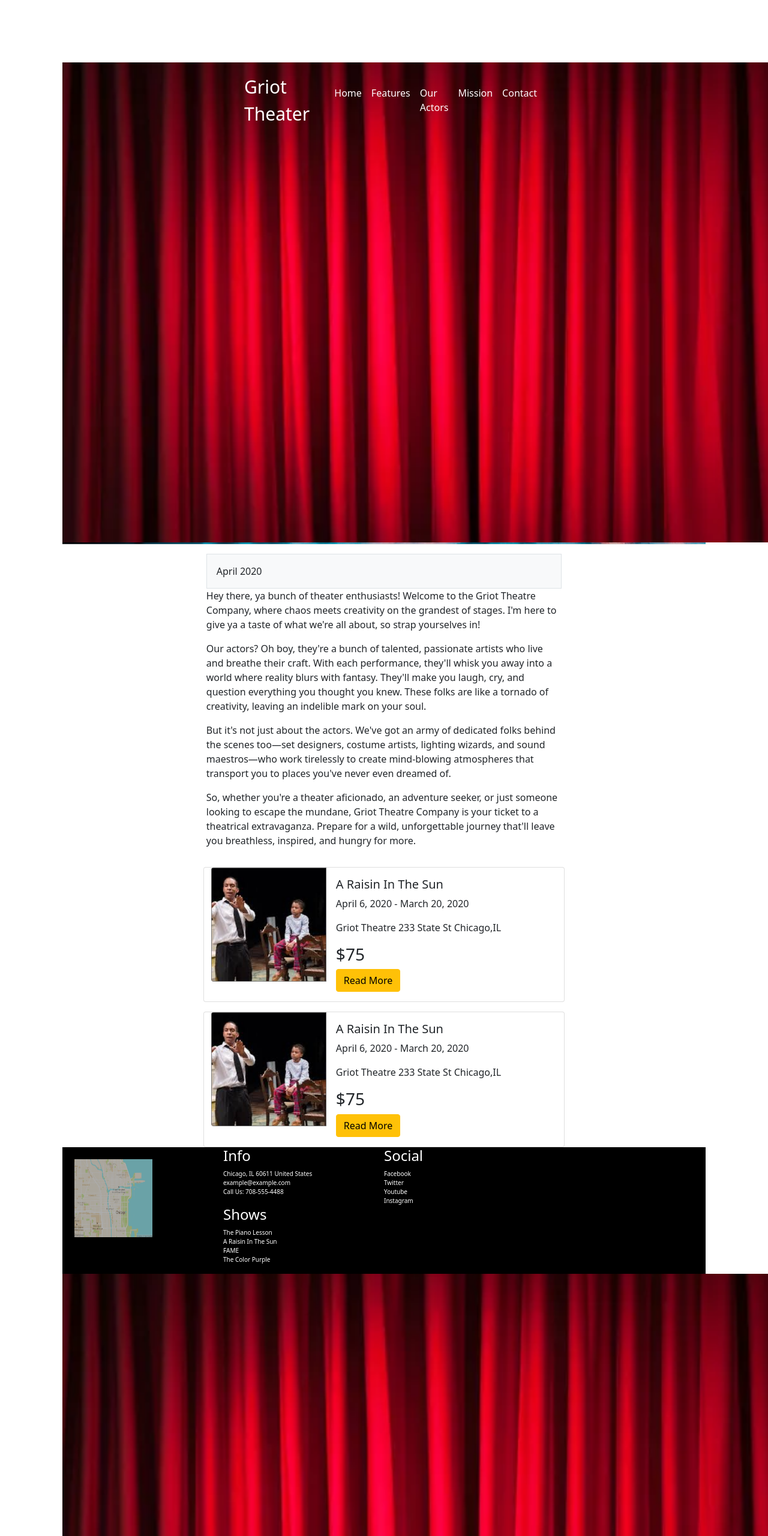
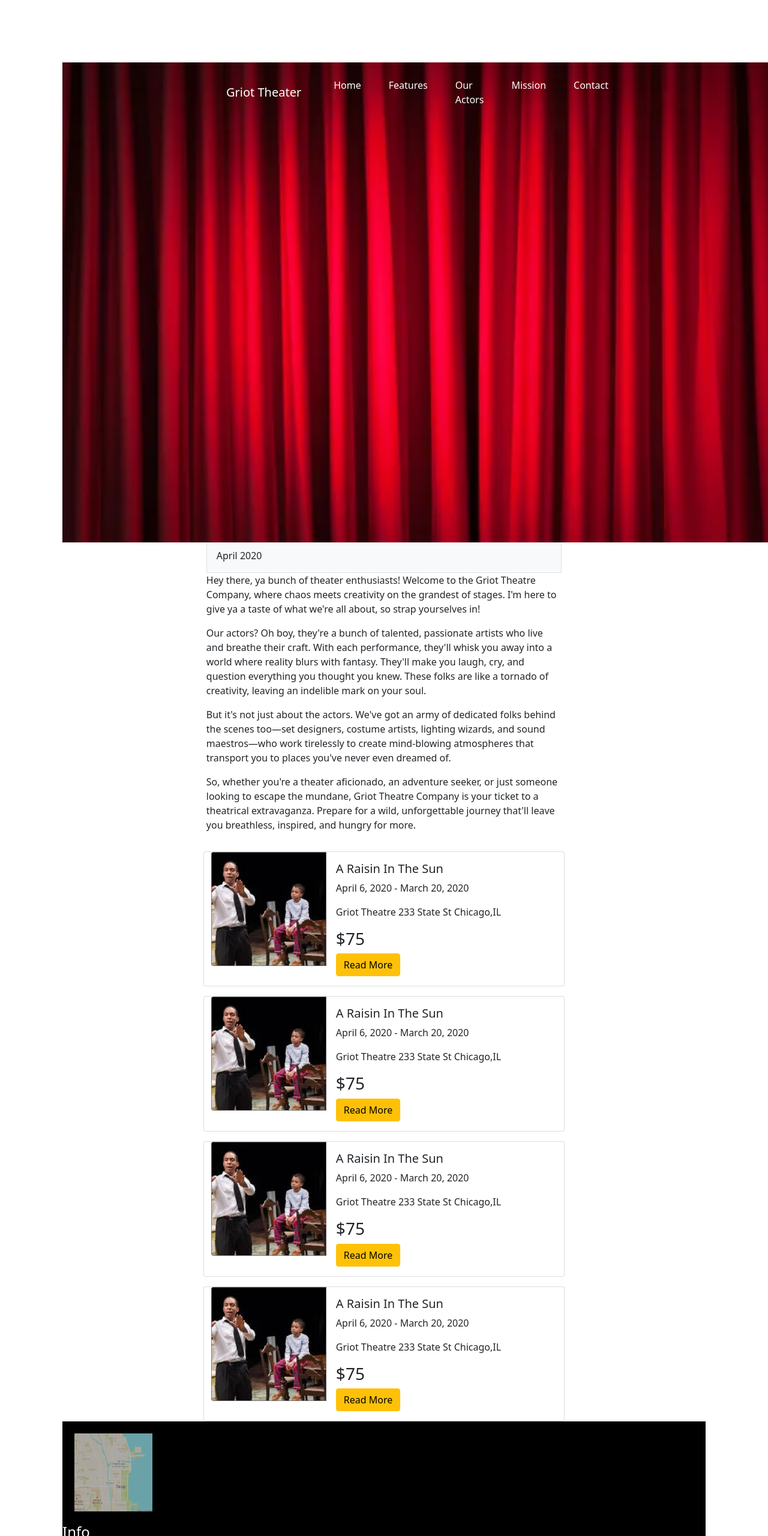
Before and after one commit to HussainAther/theatre-mockup, a plain HTML site: page index.html in a window 1280 px wide. Shown: the top 2560 px of the page at 60% size. Drawn offline with nearby package versions, Linux system fonts and the light colour scheme.

Commit message:
refactored code and resized

```diff
--- a/index.html
+++ b/index.html
@@ -13,23 +13,34 @@
 
 <body>
   <div class="curtain">
-  <div class="container-fluid nav-custom">
-    <nav class="navbar navbar-expand-lg navbar-dark navbar-inner">
-      <a class="navbar-main">Griot Theater</a>
-      <button class="navbar-toggler" type="button" data-bs-toggle="collapse" aria-expanded="false" aria-label="Toggle navigation">
-        <span class="navbar-toggler-icon"></span>
-      </button>
-      <div class="collapse navbar-collapse">
-        <div class="navbar-nav m-auto">
-          <a class="nav-item nav-link active" href="#">Home</a>
-          <a class="nav-item nav-link active" href="#">Features</a>
-          <a class="nav-item nav-link active" href="#">Our Actors</a>
-          <a class="nav-item nav-link active" href="#">Mission</a>
-          <a class="nav-item nav-link active" href="#">Contact</a>
+    <div class="container-fluid nav-custom">
+      <nav class="navbar navbar-expand-md navbar-dark navbar-inner">
+        <a class="navbar-brand" href="#">Griot Theater</a>
+        <button class="navbar-toggler" type="button" data-bs-toggle="collapse" data-bs-target="#navbarNav" aria-controls="navbarNav" aria-expanded="false" aria-label="Toggle navigation">
+          <span class="navbar-toggler-icon"></span>
+        </button>
+        <div class="collapse navbar-collapse" id="navbarNav">
+          <ul class="navbar-nav m-auto">
+            <li class="nav-item">
+              <a class="nav-link active" href="#">Home</a>
+            </li>
+            <li class="nav-item">
+              <a class="nav-link active" href="#">Features</a>
+            </li>
+            <li class="nav-item">
+              <a class="nav-link active" href="#">Our Actors</a>
+            </li>
+            <li class="nav-item">
+              <a class="nav-link active" href="#">Mission</a>
+            </li>
+            <li class="nav-item">
+              <a class="nav-link active" href="#">Contact</a>
+            </li>
+          </ul>
         </div>
-      </div>
-    </nav>
-  </div>
+      </nav>
+    </div>
+
 
   <div class="container something">
     <h1 class="featured-shows">Featured Shows</h1>
@@ -67,7 +78,7 @@
         <div class="col-md-4">
           <img src="img/icon.png" height="150" width="auto" class="img-fluid rounded-start">
         </div>
-        <div class="col-lg-8">
+        <div class="col-md-8">
           <div class="card-body">
             <h5 class="card-title">A Raisin In The Sun</h5>
             <p class="card-text">April 6, 2020 - March 20, 2020</p>
@@ -84,7 +95,39 @@
         <div class="col-md-4">
           <img src="img/icon.png" height="150" width="auto" class="img-fluid rounded-start" alt="Actors">
         </div>
-        <div class="col-lg-8">
+        <div class="col-md-8">
+          <div class="card-body">
+            <h5 class="card-title">A Raisin In The Sun</h5>
+            <p class="card-text">April 6, 2020 - March 20, 2020</p>
+            <p class="card-text">Griot Theatre 233 State St Chicago,IL</p>
+            <h3 class="card-text">$75</h3>
+            <button type="button" class="btn btn-warning">Read More</button>
+          </div>
+        </div>
+      </div>
+    </div>
+    <div class="card mx-auto mt-3" style="max-width: 55%;">
+      <div class="row g-0">
+        <div class="col-md-4">
+          <img src="img/icon.png" height="150" width="auto" class="img-fluid rounded-start" alt="Actors">
+        </div>
+        <div class="col-md-8">
+          <div class="card-body">
+            <h5 class="card-title">A Raisin In The Sun</h5>
+            <p class="card-text">April 6, 2020 - March 20, 2020</p>
+            <p class="card-text">Griot Theatre 233 State St Chicago,IL</p>
+            <h3 class="card-text">$75</h3>
+            <button type="button" class="btn btn-warning">Read More</button>
+          </div>
+        </div>
+      </div>
+    </div>
+    <div class="card mx-auto mt-3" style="max-width: 55%;">
+      <div class="row g-0">
+        <div class="col-md-4">
+          <img src="img/icon.png" height="150" width="auto" class="img-fluid rounded-start" alt="Actors">
+        </div>
+        <div class="col-md-8">
           <div class="card-body">
             <h5 class="card-title">A Raisin In The Sun</h5>
             <p class="card-text">April 6, 2020 - March 20, 2020</p>
@@ -99,7 +142,7 @@
 
 <footer>
   <div class="footer-image" style="max-width: 100%;">
-    <div class="grid-container">
+    <div class="grid-container-footer">
       <div class="chicagomap">
     <img class="chicagomap" src="img/chicagomap.png" style="width:150px;height:150px;">
   </div>
```
